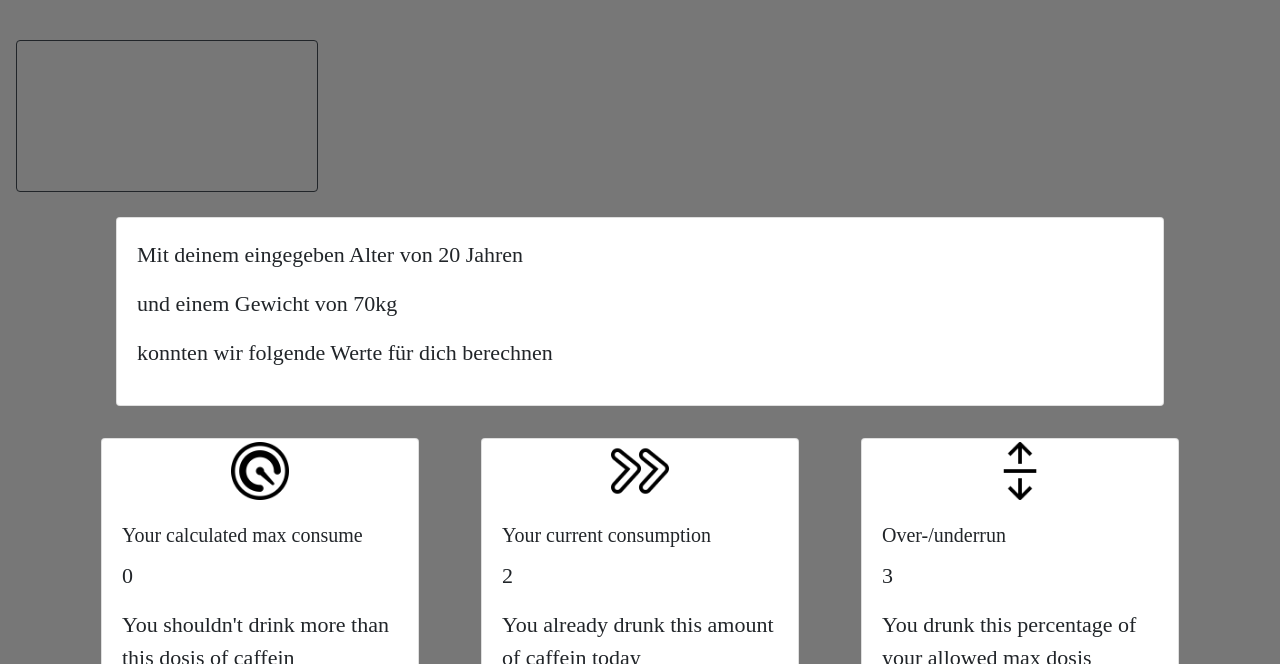
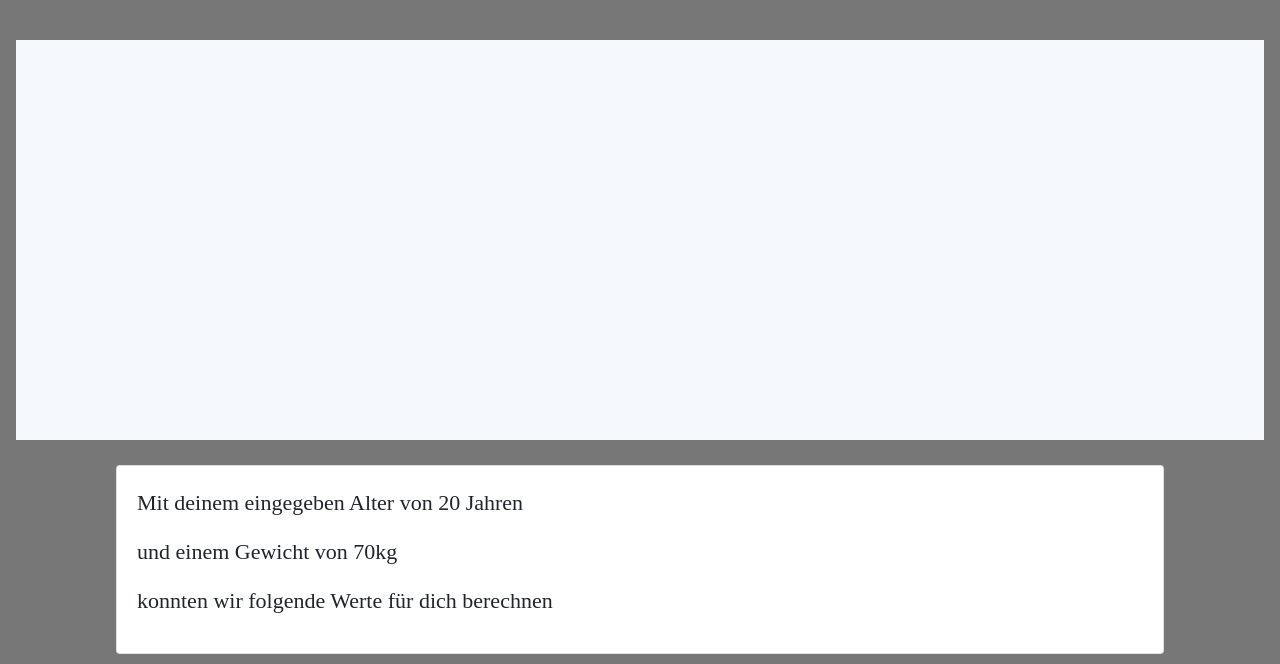
Before and after one commit to phelpson/CrossPlatform_DHBW_FocusApp, a plain HTML site: page graph.html in a window 1280 px wide. Shown: the part 136-800 px from the top of the page. Drawn offline with nearby package versions, Linux system fonts and the light colour scheme; a web font is replaced by a local one.

Commit message:
adjusted calc, updated graph and CSS

```diff
--- a/graph.html
+++ b/graph.html
@@ -35,8 +35,10 @@
 
   <h1>Graph</h1>
 
+  <div class="chart-container">
+    <canvas id="myChart" width="auto" height="auto"></canvas>
+  </div>
 
-  <canvas id="myChart" width="auto" height="auto"></canvas>
 
    <!-- Anzeige der berechneten Werte-->
   <div class="container">
@@ -66,7 +68,7 @@
           <div class="card-body">
             <h5 class="card-title">Your current consumption</h5>
             <p id="currentConsume">2</p>
-            <p class="card-text">You already drunk this amount of caffein today</p>
+            <p class="card-text">You already drank this amount of caffein today</p>
           </div>
         </div>
       </div>
@@ -76,7 +78,7 @@
           <div class="card-body">
             <h5 class="card-title">Over-/underrun</h5>
             <p id="percentageConsume">3</p>
-            <p class="card-text">You drunk this percentage of your allowed max dosis</p>
+            <p class="card-text">You drank this percentage of your allowed max dosis</p>
           </div>
         </div>
       </div>
--- a/graphJS.js
+++ b/graphJS.js
@@ -50,7 +50,7 @@ function setGraph () {
         data: {
             labels: ['Kaffee', 'Tee', 'Mate', 'Energy Drink', 'Cola'],
             datasets: [{
-                label: 'Dein Verbrauch',
+                label: 'Dein Konsum',
                 data: [kaffeeMenge, teeMenge, mateMenge, energyMenge, colaMenge],
                 backgroundColor:'rgba(255, 0, 0, 0.25)',
                 borderColor: 'rgba(128, 0, 0, 0.25)',
@@ -62,8 +62,9 @@ function setGraph () {
                 ticks: {
                     suggestedMin: 0,
                     suggestedMax: (biggest + 1)
-                }
-            }
+                },
+            },
+            maintainAspectRatio: false
         }
     });
     /*myRadarChart.Tooltip.positioners.custom = function(elements, eventPosition) {
@@ -97,7 +98,6 @@ function getBlockVariables (sessionJSON) {
     tagesMenge  = sessionJSON.dDailyConsume;                                //Berechnete Tagesdosis
     tagesMax    = sessionJSON.dDailyMaxConsume;                             //Berechnete maximale Tagesdosis
     deltaResult = sessionJSON.dOverUnderConsume;                            //Über-/ Unterschreitung vom Tagesbedarf
-
 }
 //Funktion zum Befüllen der HTML-Strucktur
 function setBlockVariables(){
@@ -105,8 +105,8 @@ function setBlockVariables(){
     document.getElementById("inputValue").innerHTML        = ("Mit deinem eingegeben Alter von " + alter + " Jahren");
     document.getElementById("inputValue_2").innerHTML      = ("und einem Gewicht von " + gewicht + " kg");
     //document.getElementById("inputValue_3").innerHTML      = ();
-    document.getElementById("maxConsume").innerHTML         = (tagesMax + "g");
-    document.getElementById("currentConsume").innerHTML     = (tagesMenge + "g");
+    document.getElementById("maxConsume").innerHTML         = (tagesMax + "mg");
+    document.getElementById("currentConsume").innerHTML     = (tagesMenge + "mg");
     document.getElementById("percentageConsume").innerHTML  = (deltaResult + "%");
 
 }
--- a/style.css
+++ b/style.css
@@ -38,9 +38,14 @@ h1 {
 	padding-top: 3rem;
 }
 
-canvas {
-	border: 1px solid;
-	border-radius: .25rem;
+#myChart {
+	height: 25rem	!important;		/* Setze die größe des Canvas fix !!! */
+	width: 100% !important;
+	padding-right: 1rem;
+	padding-left: 1rem;
+	margin-right: auto;
+	margin-left: auto;
+	background-color: #f5f9fd;
 }
 
 
```
Also changed, not shown: rechnerJS.js (+2 -5 lines).
